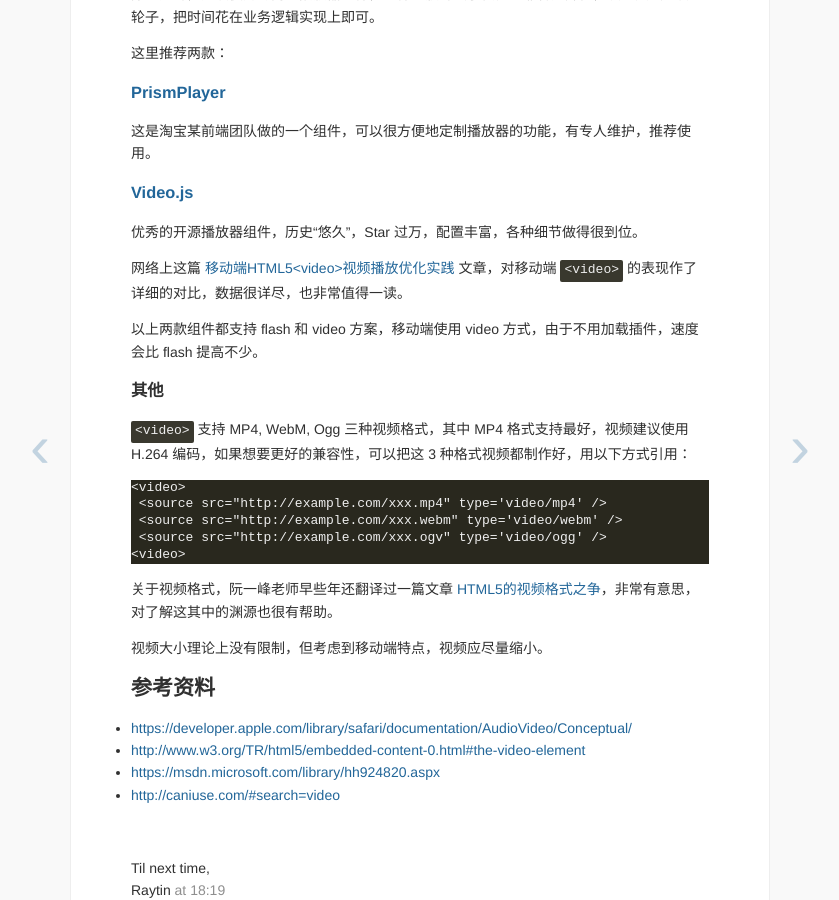
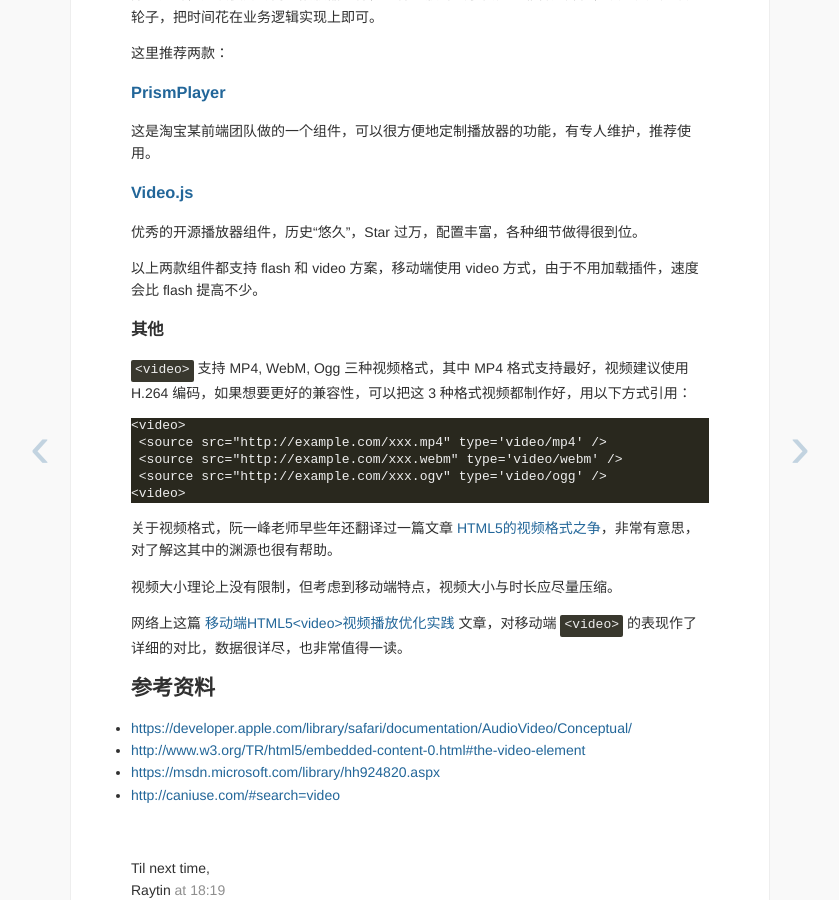
Before and after one commit to superRaytin/superraytin.github.io, a Jekyll site: the page built from _posts/skill/2015-09-06-mobile-video-play.md, in a window 1280 px wide and 900 px high, scrolled down 1777 px. Shown: the whole window, without its empty margins (220-1059 px from the left). Built offline with Jekyll 4.4.1, drawn with Linux system fonts in a browser that asks for light colours; Markdown is read by kramdown in place of the engine named in the settings; comment, search, counter and statistics services are not loaded; some of the changed lines change nothing that is shown.

Commit message:
Update article

```diff
--- a/_posts/skill/2015-09-06-mobile-video-play.md
+++ b/_posts/skill/2015-09-06-mobile-video-play.md
@@ -69,8 +69,6 @@
 
 优秀的开源播放器组件，历史“悠久”，Star 过万，配置丰富，各种细节做得很到位。
 
-网络上这篇 [移动端HTML5&lt;video&gt;视频播放优化实践](http://www.xuanfengge.com/html5-video-play.html) 文章，对移动端 `<video>` 的表现作了详细的对比，数据很详尽，也非常值得一读。
-
 以上两款组件都支持 flash 和 video 方案，移动端使用 video 方式，由于不用加载插件，速度会比 flash 提高不少。
 
 ### 其他
@@ -87,7 +85,9 @@
 
 关于视频格式，阮一峰老师早些年还翻译过一篇文章 [HTML5的视频格式之争](http://www.ruanyifeng.com/blog/2010/05/html5_codec_fight.html)，非常有意思，对了解这其中的渊源也很有帮助。
 
-视频大小理论上没有限制，但考虑到移动端特点，视频应尽量缩小。
+视频大小理论上没有限制，但考虑到移动端特点，视频大小与时长应尽量压缩。
+
+网络上这篇 [移动端HTML5&lt;video&gt;视频播放优化实践](http://www.xuanfengge.com/html5-video-play.html) 文章，对移动端 `<video>` 的表现作了详细的对比，数据很详尽，也非常值得一读。
 
 ## 参考资料
 
```
